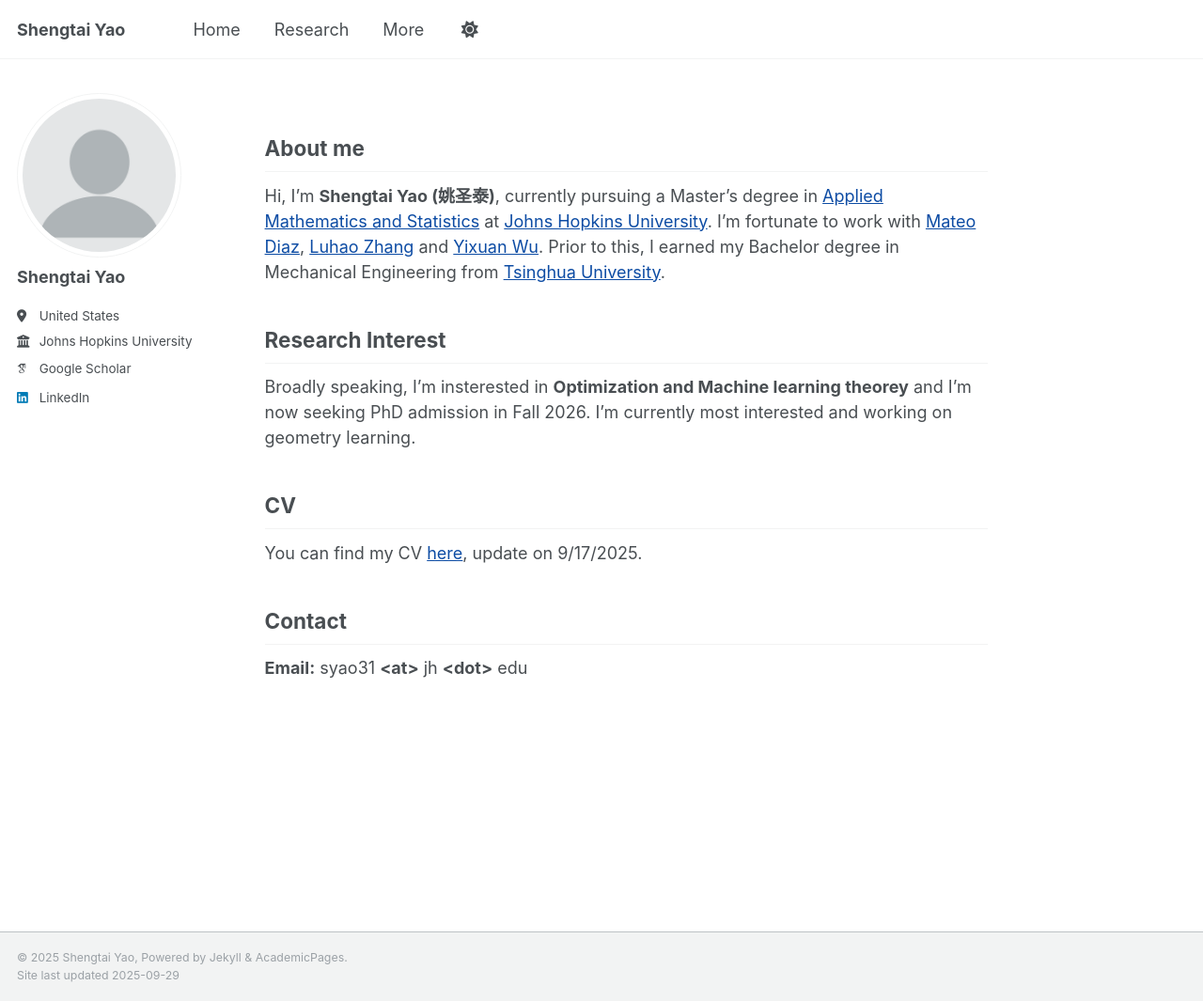
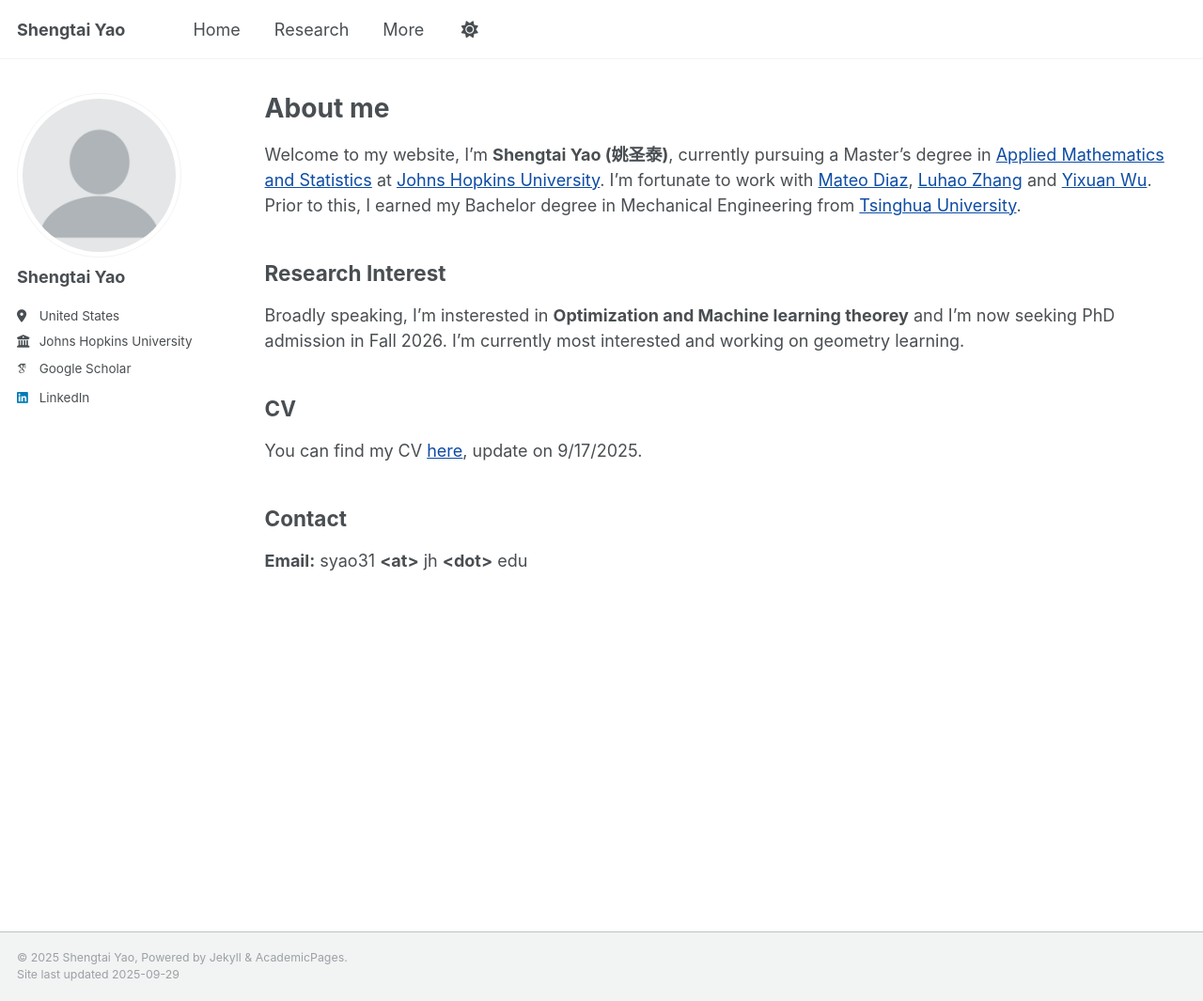
Before and after one commit to Yaoshengtai/Yaoshengtai.github.io, a Jekyll site: the page built from _pages/about.md, in a window 1280 px wide and 1065 px high. Shown: the whole window at 94% size. Built offline with Jekyll 4.4.1, drawn with Linux system fonts in a browser that asks for light colours; some web fonts are replaced; our own code applies the rules of GitHub Pages for plain Markdown files.

Commit message:
Update about.md

```diff
--- a/_pages/about.md
+++ b/_pages/about.md
@@ -1,14 +1,14 @@
 ---
 permalink: /
 author_profile: true
+title: "About me"
+layout: archive
 redirect_from:
   - /about/
   - /about.html
 ---
 
-## About me
-
-Hi, I'm **Shengtai Yao (姚圣泰)**, currently pursuing a Master’s degree in [Applied Mathematics and Statistics](https://engineering.jhu.edu/ams/) at [Johns Hopkins University](https://www.jhu.edu/). I'm fortunate to work with [Mateo Diaz](https://mateodd25.github.io/), [Luhao Zhang](https://luhao-zhang.github.io/) and [Yixuan Wu](http://yixuanwu.page/). Prior to this, I earned my Bachelor degree in Mechanical Engineering from [Tsinghua University](https://www.tsinghua.edu.cn/en/).
+Welcome to my website, I'm **Shengtai Yao (姚圣泰)**, currently pursuing a Master’s degree in [Applied Mathematics and Statistics](https://engineering.jhu.edu/ams/) at [Johns Hopkins University](https://www.jhu.edu/). I'm fortunate to work with [Mateo Diaz](https://mateodd25.github.io/), [Luhao Zhang](https://luhao-zhang.github.io/) and [Yixuan Wu](http://yixuanwu.page/). Prior to this, I earned my Bachelor degree in Mechanical Engineering from [Tsinghua University](https://www.tsinghua.edu.cn/en/).
 
 ## Research Interest
 
```
